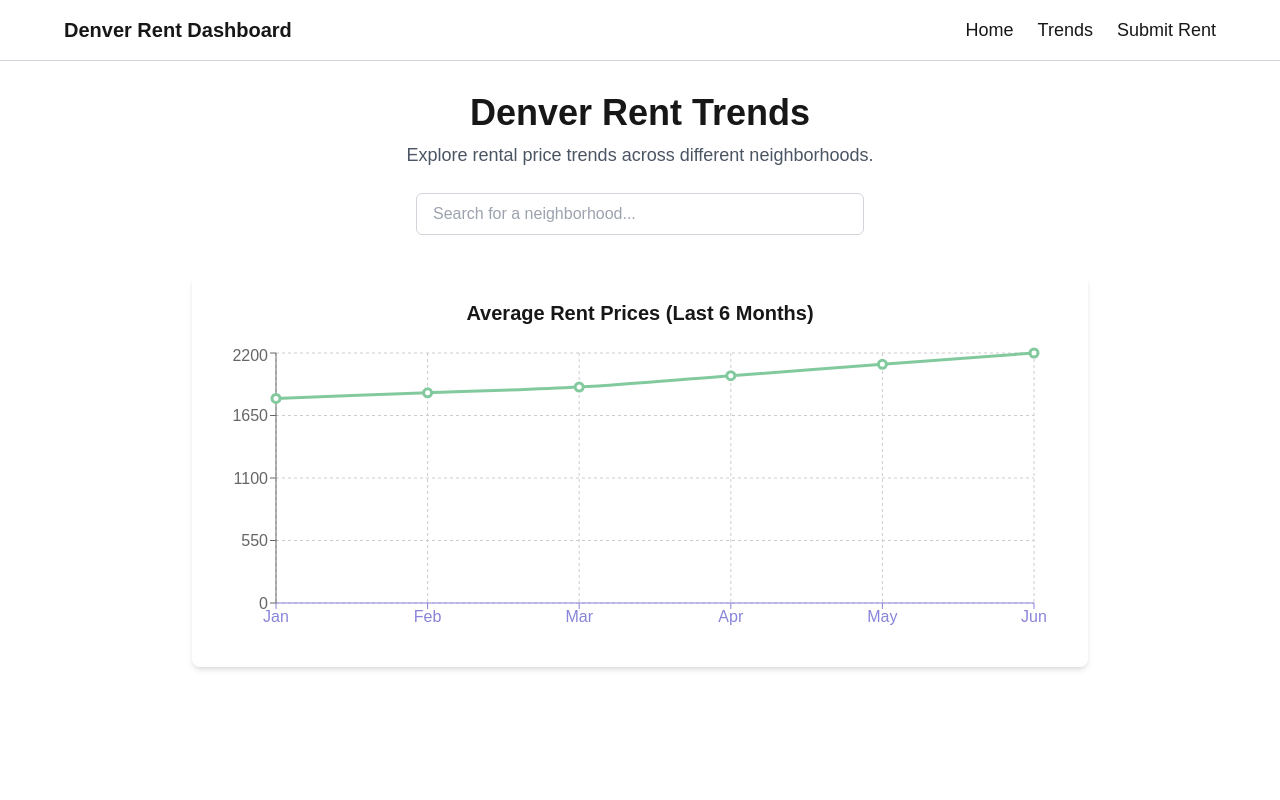
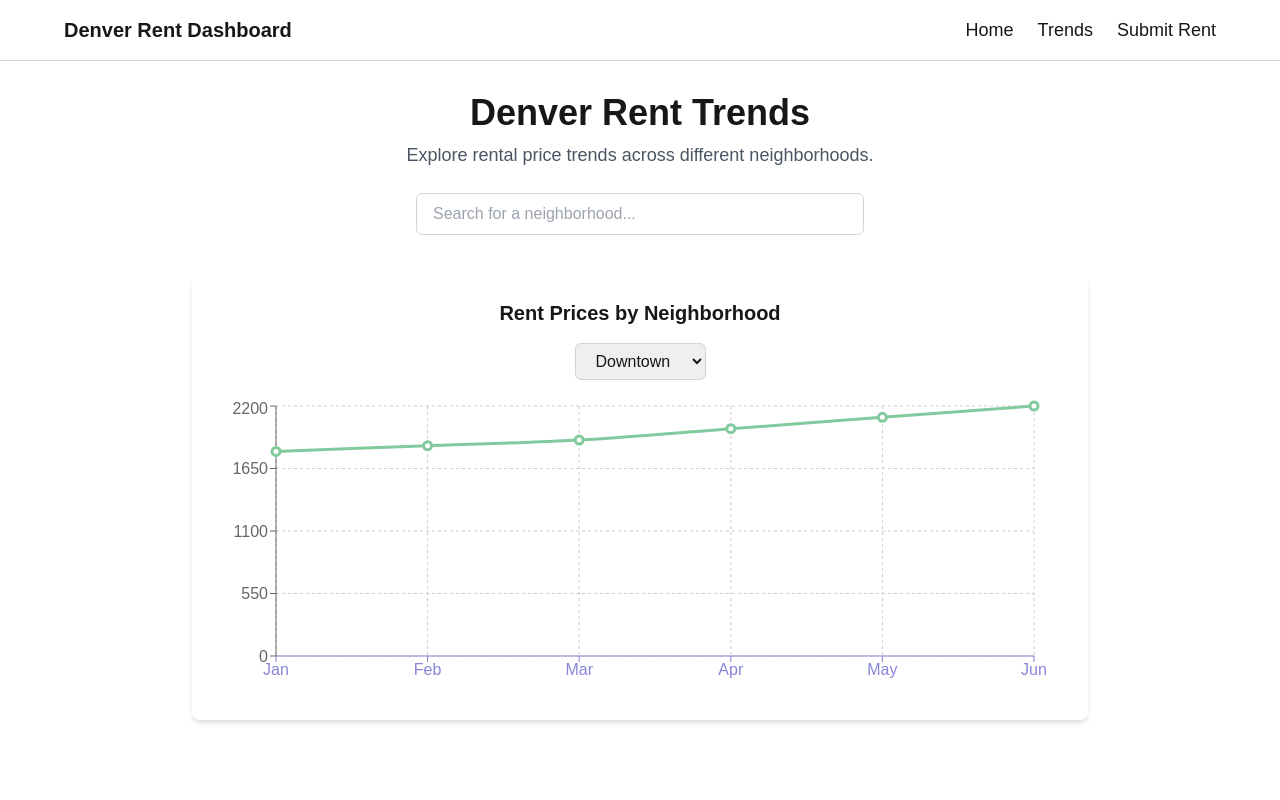
Before and after one commit to JDemlow/denver-rent-dashboard, a Next.js app in the folder frontend/: page /trends in a window 1280 px wide. Shown: the top 800 px of the page. Built offline with nearby package versions, Linux system fonts and the light colour scheme.

Commit message:
Added neighborhood filter to Rent Trends chart

```diff
--- a/frontend/app/components/RentTrendsChart.tsx
+++ b/frontend/app/components/RentTrendsChart.tsx
@@ -1,5 +1,6 @@
 "use client";
 
+import { useState } from "react";
 import {
   LineChart,
   Line,
@@ -14,27 +15,63 @@ import {
 interface RentData {
   month: string;
   price: number;
+  neighborhood: string;
 }
 
 // Sample Data (Replace with real data from API later)
 const sampleData: RentData[] = [
-  { month: "Jan", price: 1800 },
-  { month: "Feb", price: 1850 },
-  { month: "Mar", price: 1900 },
-  { month: "Apr", price: 2000 },
-  { month: "May", price: 2100 },
-  { month: "Jun", price: 2200 },
+  { month: "Jan", price: 1800, neighborhood: "Downtown" },
+  { month: "Feb", price: 1850, neighborhood: "Downtown" },
+  { month: "Mar", price: 1900, neighborhood: "Downtown" },
+  { month: "Apr", price: 2000, neighborhood: "Downtown" },
+  { month: "May", price: 2100, neighborhood: "Downtown" },
+  { month: "Jun", price: 2200, neighborhood: "Downtown" },
+  { month: "Jan", price: 1500, neighborhood: "Capitol Hill" },
+  { month: "Feb", price: 1550, neighborhood: "Capitol Hill" },
+  { month: "Mar", price: 1600, neighborhood: "Capitol Hill" },
+  { month: "Apr", price: 1700, neighborhood: "Capitol Hill" },
+  { month: "May", price: 1750, neighborhood: "Capitol Hill" },
+  { month: "Jun", price: 1800, neighborhood: "Capitol Hill" },
 ];
 
 export default function RentTrendsChart() {
+  const [selectedNeighborhood, setSelectedNeighborhood] = useState("Downtown");
+
+  // Get unique neighborhoods from data
+  const neighborhoods = Array.from(
+    new Set(sampleData.map((d) => d.neighborhood))
+  );
+
+  // Filter data based on selected neighborhood
+  const filteredData = sampleData.filter(
+    (d) => d.neighborhood === selectedNeighborhood
+  );
+
   return (
     <div className="bg-white p-6 rounded-lg shadow-md w-full max-w-4xl">
       <h3 className="text-xl font-bold mb-4 text-center">
-        Average Rent Prices (Last 6 Months)
+        Rent Prices by Neighborhood
       </h3>
+
+      {/* Dropdown to select neighborhood */}
+      <div className="mb-4 flex justify-center">
+        <select
+          className="px-4 py-2 border border-gray-300 rounded-md focus:ring-2 focus:ring-emerald-500"
+          value={selectedNeighborhood}
+          onChange={(e) => setSelectedNeighborhood(e.target.value)}
+        >
+          {neighborhoods.map((neighborhood) => (
+            <option key={neighborhood} value={neighborhood}>
+              {neighborhood}
+            </option>
+          ))}
+        </select>
+      </div>
+
+      {/* Line Chart */}
       <ResponsiveContainer width="100%" height={300}>
         <LineChart
-          data={sampleData}
+          data={filteredData}
           margin={{ top: 10, right: 30, left: 0, bottom: 10 }}
         >
           <CartesianGrid strokeDasharray="3 3" />
```
